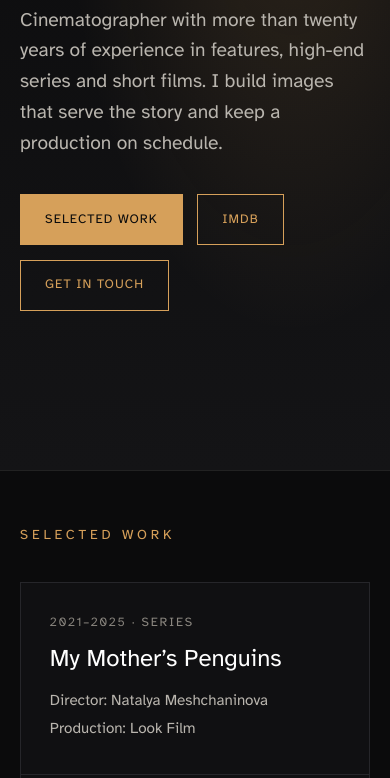
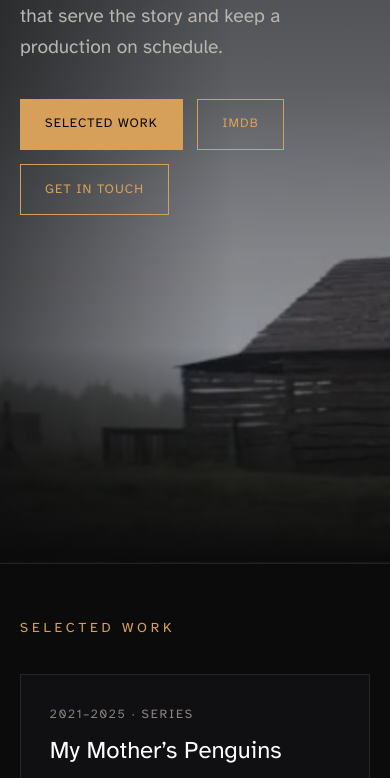
Before and after one commit to libella/astro-blog-starter-template, an Astro site: page / in a window 390 px wide. Shown: the part 365-1143 px from the top of the page. Built offline with nearby package versions, Linux system fonts and the light colour scheme; Astro itself is replaced by a stand-in of ours.

Commit message:
Update index.astro
Picture on top new

```diff
--- a/src/pages/index.astro
+++ b/src/pages/index.astro
@@ -104,13 +104,22 @@ const strengths = [
         margin: 0 auto;
       }
       .hero {
-        min-height: 78vh;
+        min-height: 88vh;
         display: flex;
-        align-items: center;
+        align-items: flex-start;
+        padding-top: 7rem;
         background:
-          radial-gradient(ellipse at 75% 20%, rgba(214, 160, 90, 0.16), transparent 55%),
-          linear-gradient(180deg, #0b0b0c 0%, #141416 100%);
+          linear-gradient(180deg, rgba(11, 11, 12, 0.82) 0%, rgba(11, 11, 12, 0.5) 45%, rgba(11, 11, 12, 0.1) 75%, #0b0b0c 100%),
+          linear-gradient(90deg, rgba(11, 11, 12, 0.55) 0%, rgba(11, 11, 12, 0) 60%),
+          url('/hero.jpg') center bottom / cover no-repeat,
+          #0b0b0c;
         border-bottom: 1px solid #222;
+      }
+      @media (max-width: 760px) {
+        .hero {
+          padding-top: 4rem;
+          background-position: center bottom, center bottom, 30% bottom, center;
+        }
       }
       .eyebrow {
         letter-spacing: 0.28em;
```
